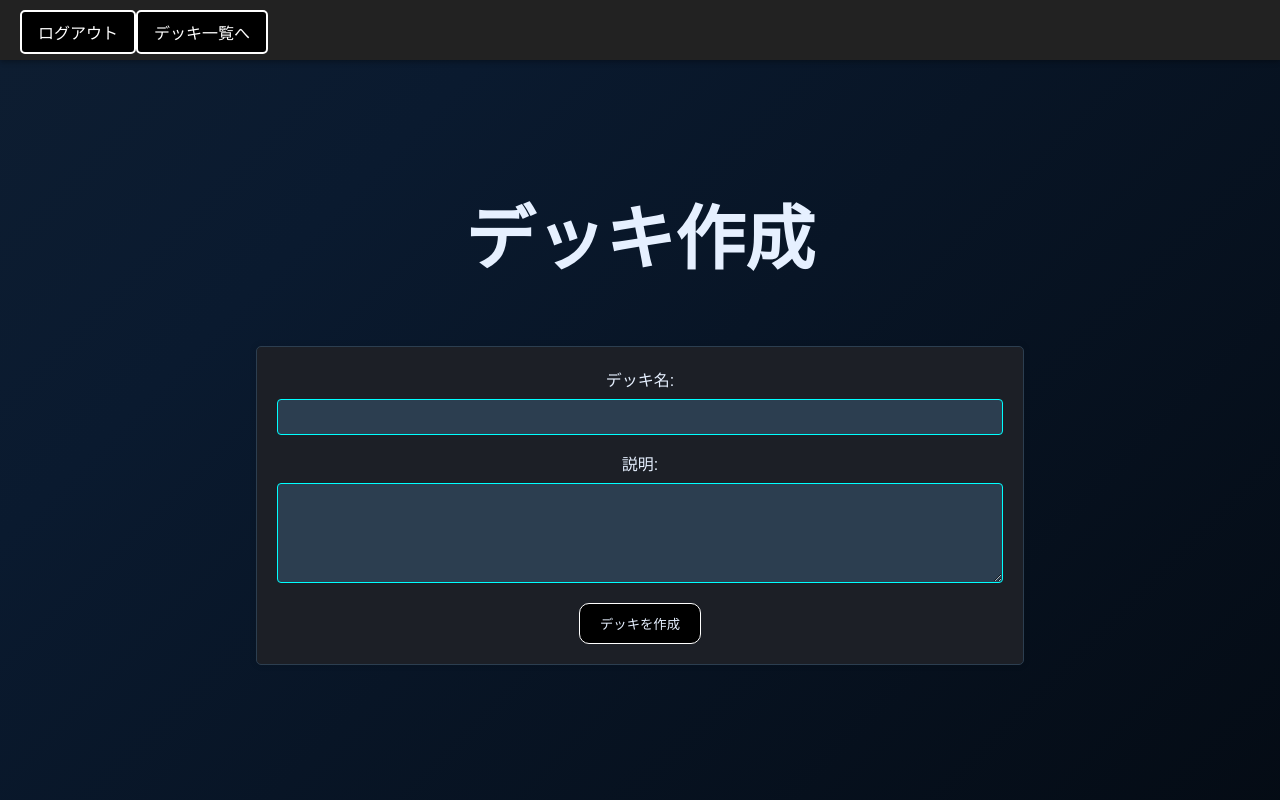
After one commit to morixxfoxdata/word_quiz, a Flask app: page /deck_add in a window 1280 px wide. The commit adds this page. Run offline with Flask 3, Linux system fonts and the light colour scheme; the visitor is signed in with stand-in values (Sample User, id 1).

Commit message:
deck_addの追加

```diff
--- a/app.py
+++ b/app.py
@@ -391,6 +391,10 @@ def logout():
     logout_user()
     return redirect(url_for("login"))
 
+@app.route("/deck_add")
+@login_required
+def deck_add():
+    return render_template("deck_add.html")
 
 # My words routes ------------------------------------------------------------
 @app.route("/my_words")
--- /dev/null
+++ b/templates/deck_add.html
@@ -0,0 +1,44 @@
+<!DOCTYPE html>
+<html>
+  <head>
+    <meta charset="UTF-8" />
+    <meta name="viewport" content="width=device-width, initial-scale=1.0" />
+    <title>デッキ追加</title>
+    <link
+      rel="stylesheet"
+      href="{{ url_for('static', filename='style.css') }}"
+    />
+    <link
+      rel="stylesheet"
+      href="{{ url_for('static', filename='deck.css') }}"
+    />
+  </head>
+  <body>
+    <nav class="navbar">
+      <div class="nav_container">
+        <a class="play-sound00 nav_button" href="/logout">ログアウト</a>
+        <a class="play-sound00 nav_button" href="/decks">デッキ一覧へ</a>
+      </div>
+    </nav>
+
+    <h1 class="start-title">デッキ作成</h1>
+    <!-- デッキ作成フォーム -->
+    <form action="{{ url_for('create_deck') }}" method="POST">
+      <div>
+        <label for="name">デッキ名:</label>
+        <input type="text" id="name" name="name" required />
+      </div>
+      <div>
+        <label for="description">説明:</label>
+        <textarea id="description" name="description"></textarea>
+      </div>
+      <button type="submit">デッキを作成</button>
+    </form>
+
+    <script src="{{ url_for('static', filename='script.js') }}"></script>
+    <audio
+      id="trans-sound"
+      src="{{ url_for('static', filename='sounds/page_trans.mp3') }}"
+    ></audio>
+  </body>
+</html>
```
Also changed, not shown: templates/decks.html (+1 -13 lines).
